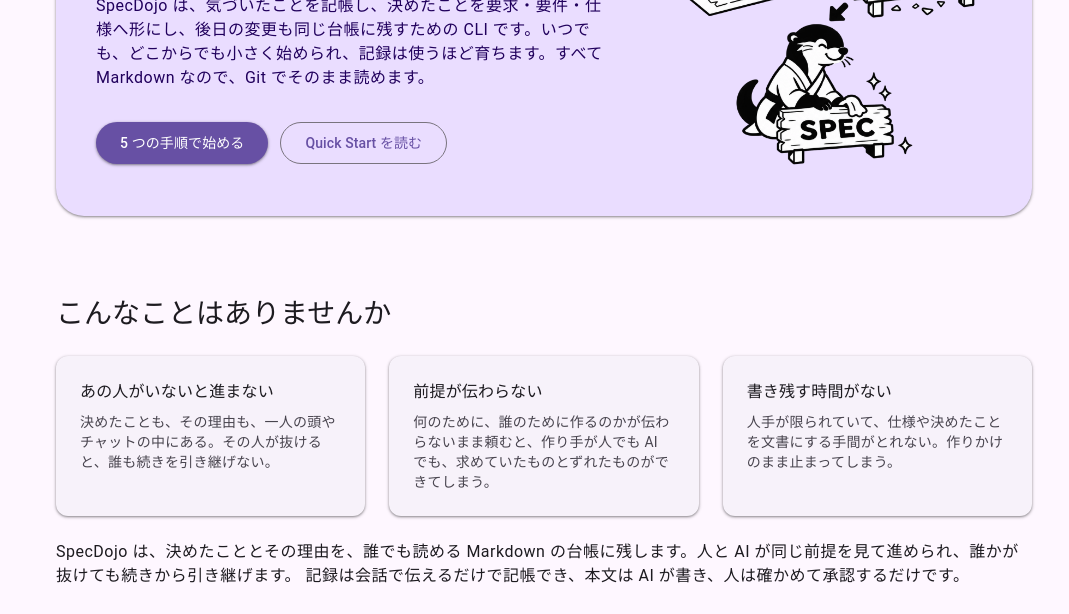
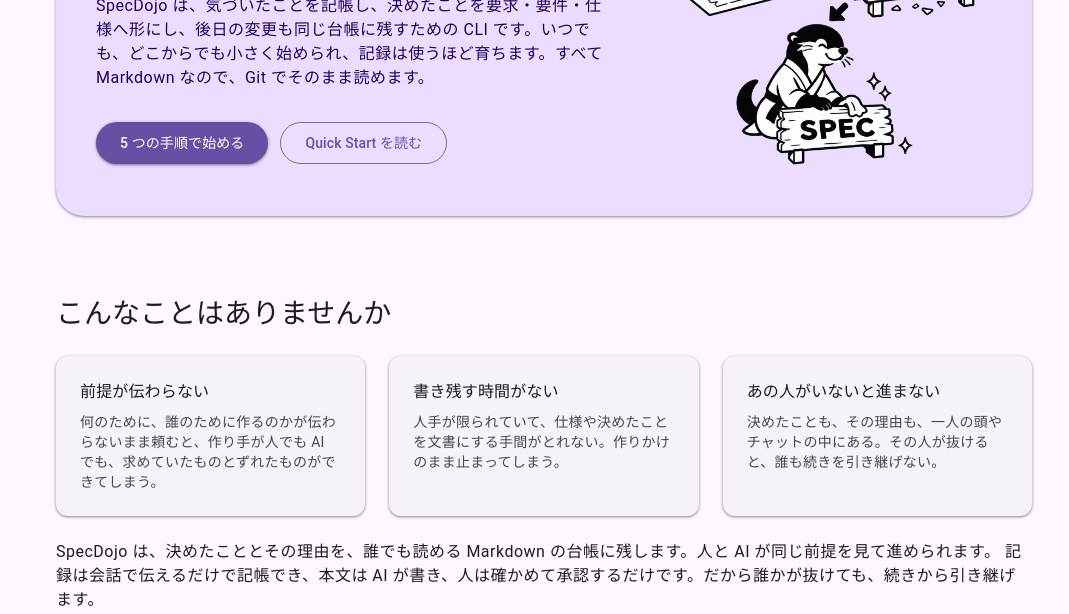
Before and after one commit to specdojo/specdojo-lp, an Astro site: page / in a window 1280 px wide. Shown: the part 338-952 px from the top of the page, without its empty margins (96-1165 px from the left). Built offline with nearby package versions, Linux system fonts and the light colour scheme; Astro itself is replaced by a stand-in of ours.

Commit message:
docs(lp): 課題提示の順番を、前提・時間・属人化の流れに並べ替える
「こんなことはありませんか」の 3 枚のカードを、問題（前提が伝わらない）、
原因（書き残す時間がない）、結果（あの人がいないと進まない）の順に並べ、
ひとつの流れとして読めるようにした。下の段落もこの順に合わせ、
引き継げることを結びに置いた。

Refs: prj-0002:PJR-D46K

Co-Authored-By: Claude Opus 5.5 <noreply@anthropic.com>

```diff
--- a/src/components/sections/Problems.astro
+++ b/src/components/sections/Problems.astro
@@ -6,16 +6,16 @@ type Problem = {
 
 const problems: Problem[] = [
   {
-    title: "あの人がいないと進まない",
-    body: "決めたことも、その理由も、一人の頭やチャットの中にある。その人が抜けると、誰も続きを引き継げない。",
-  },
-  {
     title: "前提が伝わらない",
     body: "何のために、誰のために作るのかが伝わらないまま頼むと、作り手が人でも AI でも、求めていたものとずれたものができてしまう。",
   },
   {
     title: "書き残す時間がない",
     body: "人手が限られていて、仕様や決めたことを文書にする手間がとれない。作りかけのまま止まってしまう。",
+  },
+  {
+    title: "あの人がいないと進まない",
+    body: "決めたことも、その理由も、一人の頭やチャットの中にある。その人が抜けると、誰も続きを引き継げない。",
   },
 ];
 ---
@@ -34,9 +34,8 @@ const problems: Problem[] = [
   </ul>
   <p class="mt-6 text-body-large text-on-surface">
     SpecDojo は、決めたこととその理由を、誰でも読める Markdown
-    の台帳に残します。人と AI
-    が同じ前提を見て進められ、誰かが抜けても続きから引き継げます。
+    の台帳に残します。人と AI が同じ前提を見て進められます。
     記録は会話で伝えるだけで記帳でき、本文は AI
-    が書き、人は確かめて承認するだけです。
+    が書き、人は確かめて承認するだけです。だから誰かが抜けても、続きから引き継げます。
   </p>
 </section>
```
